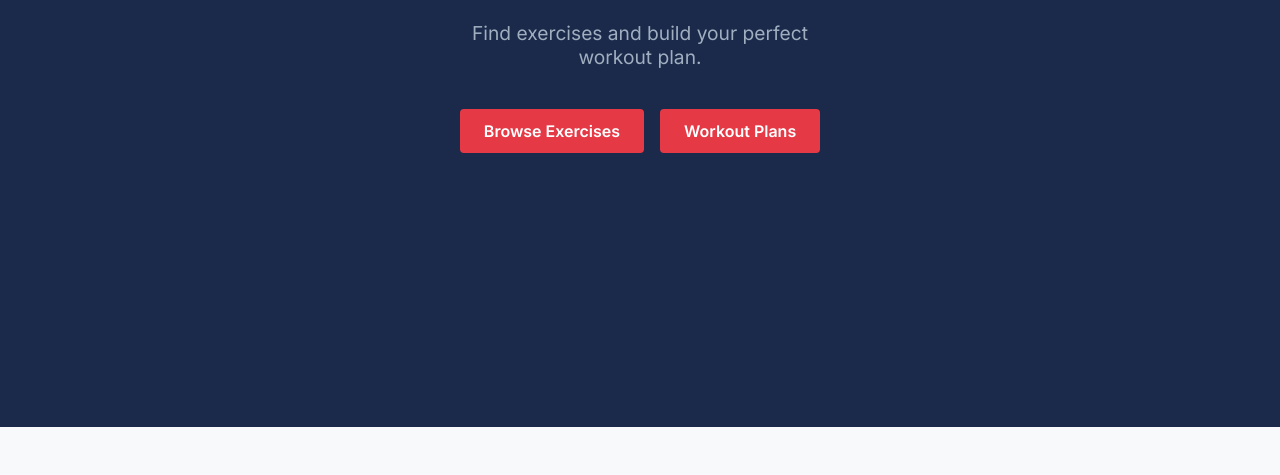
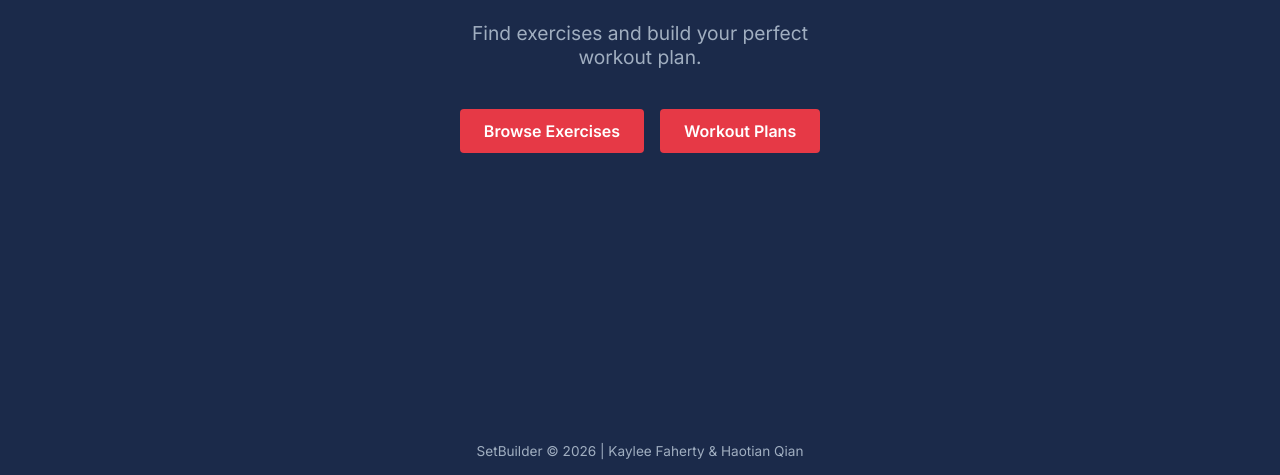
Before and after one commit to Fahertyk-NU/setbuilder, a website: page public/index.html in a window 1280 px wide. Shown: the part 373-848 px from the top of the page. Before the commit the page ends 800 px from the top, so only its background shows below. Drawn offline with Linux system fonts and the light colour scheme.

Commit message:
add footer, fix README formatting

```diff
--- a/public/css/main.css
+++ b/public/css/main.css
@@ -100,3 +100,12 @@ button:hover {
   gap: 1rem;
   margin-top: 1rem;
 }
+
+footer {
+  background-color: #1b2a4a;
+  color: #a0aec0;
+  text-align: center;
+  padding: 1rem;
+  font-size: 0.85rem;
+  margin-top: auto;
+}
--- a/public/index.html
+++ b/public/index.html
@@ -15,5 +15,8 @@
         <a href="workouts.html" class="btn">Workout Plans</a>
       </nav>
     </main>
+    <footer>
+      <p>SetBuilder © 2026 | Kaylee Faherty & Haotian Qian</p>
+    </footer>
   </body>
 </html>
```
Also changed, not shown: public/exercises.html (+3 -0 lines), public/workouts.html (+3 -1 lines), README.md.
